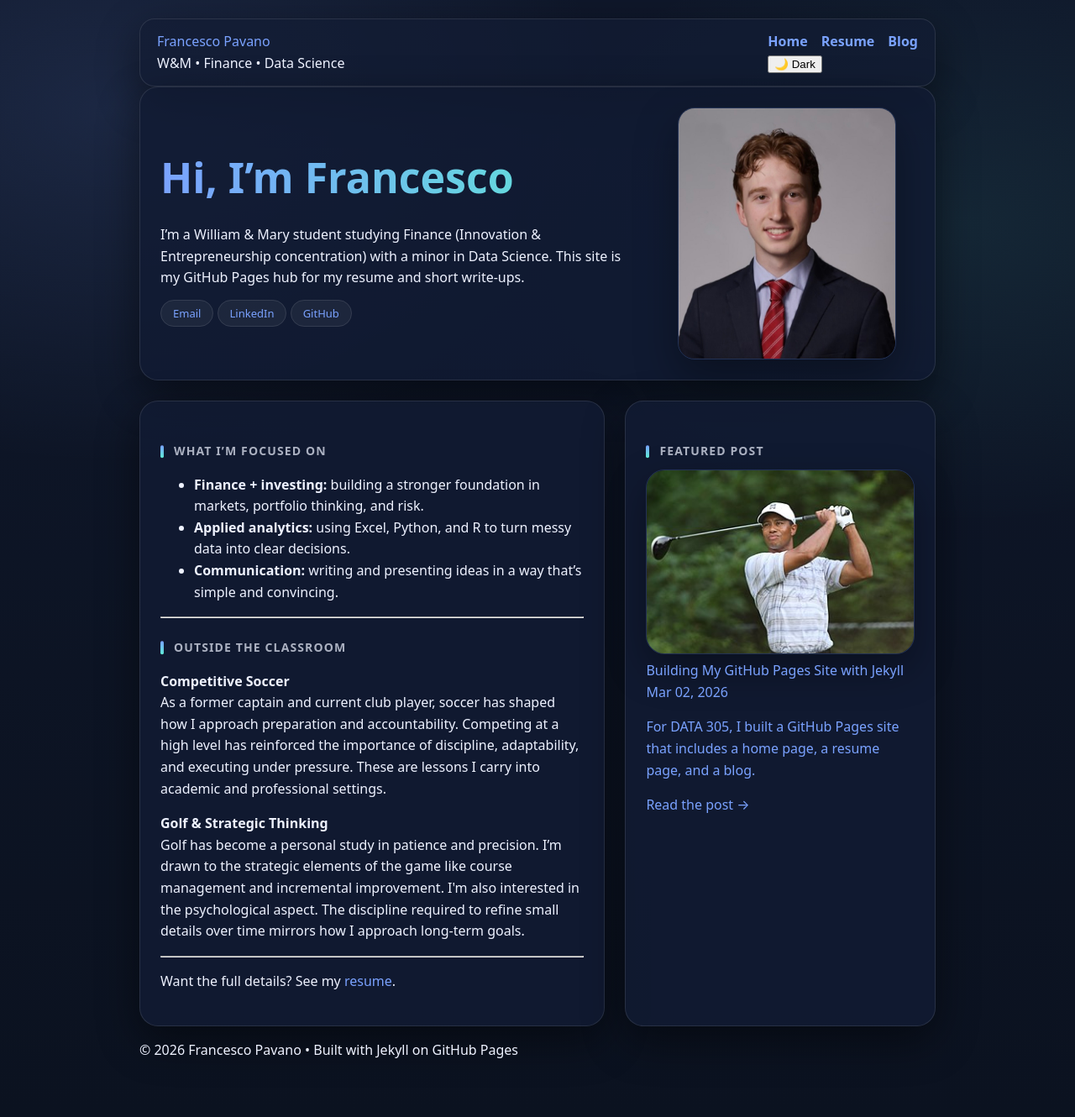
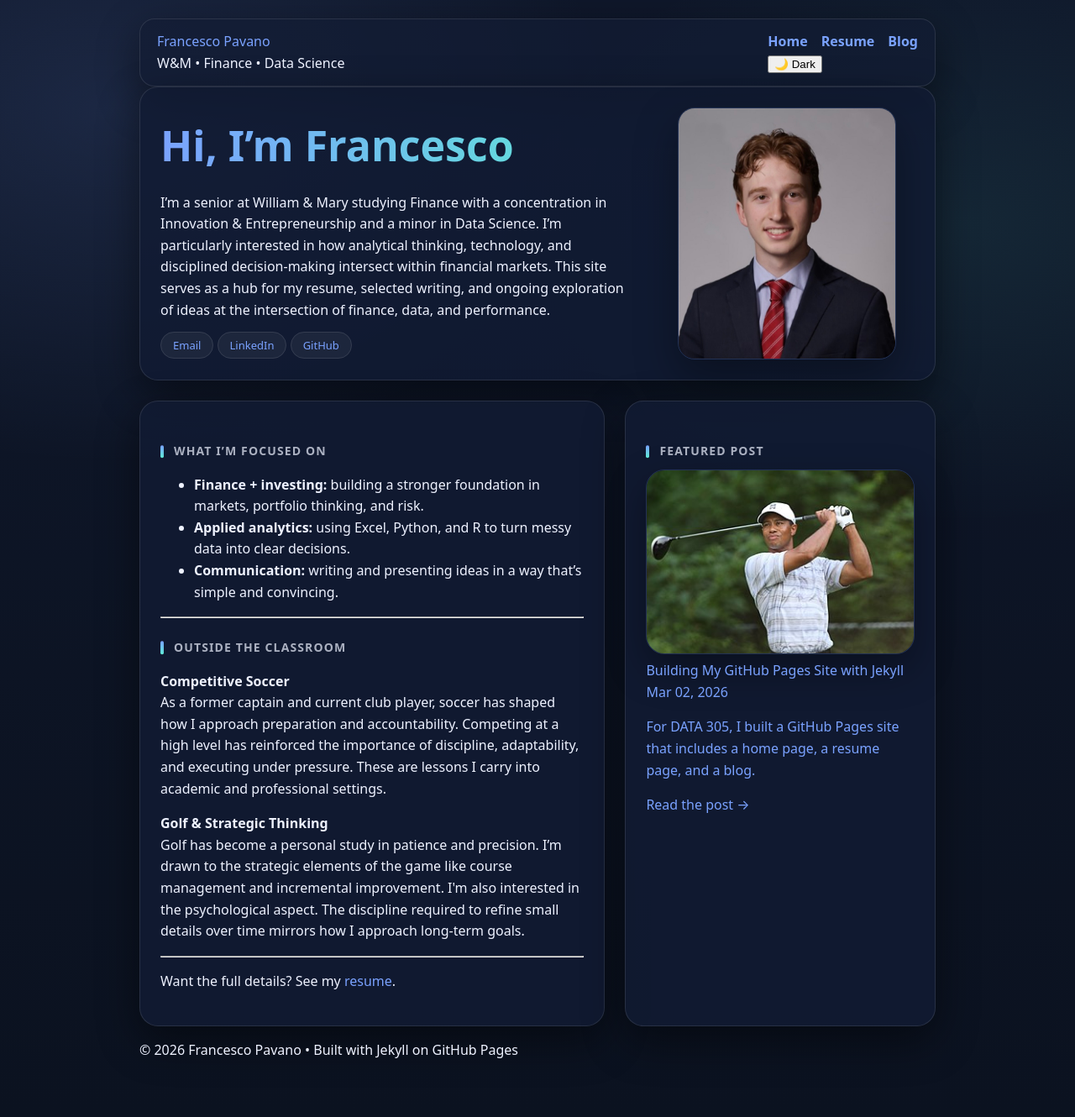
Before and after one commit to fjpavano/DATA-305-Assignment-2, a Jekyll site: the page built from index.md, in a window 1280 px wide. Shown: the whole page at 84% size. Built offline with Jekyll 4.4.1, drawn with Linux system fonts in a browser that asks for light colours.

Commit message:
Update index.md

```diff
--- a/index.md
+++ b/index.md
@@ -7,8 +7,7 @@ title: Home
   <div class="hero-text">
     <h1>Hi, I’m Francesco</h1>
     <p>
-      I’m a William & Mary student studying Finance (Innovation & Entrepreneurship concentration)
-      with a minor in Data Science. This site is my GitHub Pages hub for my resume and short write-ups.
+      I’m a senior at William & Mary studying Finance with a concentration in Innovation & Entrepreneurship and a minor in Data Science. I’m particularly interested in how analytical thinking, technology, and disciplined decision-making intersect within financial markets. This site serves as a hub for my resume, selected writing, and ongoing exploration of ideas at the intersection of finance, data, and performance.
     </p>
 
     <div class="badges" aria-label="Contact links">
```
